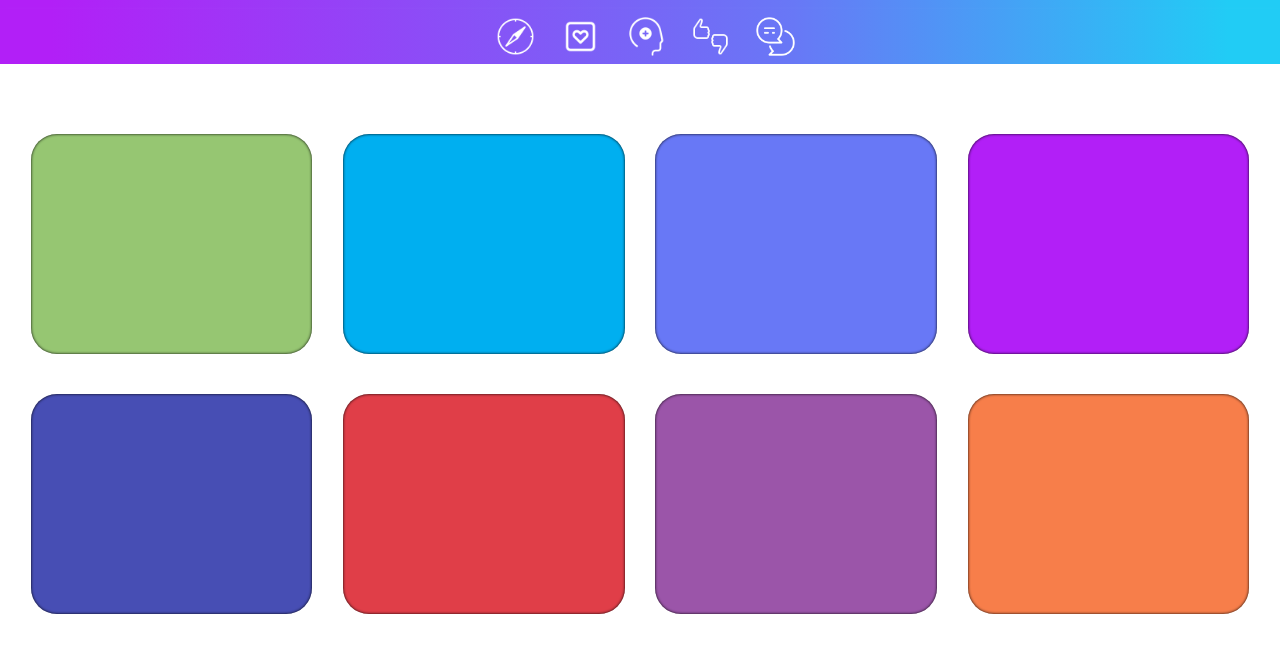
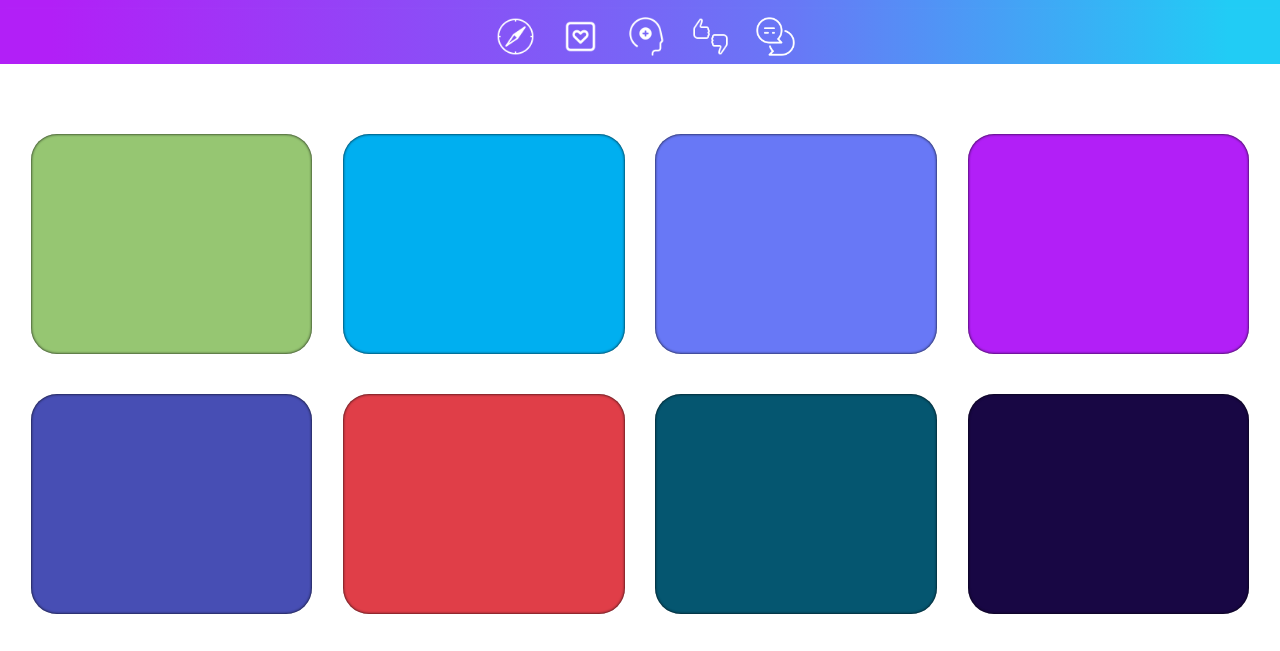
Before and after one commit to anwaar-dev/colorent, a plain HTML site: page index.html in a window 1280 px wide. Shown: the part 251-902 px from the top of the page. Drawn offline with nearby package versions, Linux system fonts and the light colour scheme.

Commit message:
thumbnail added SEO

```diff
--- a/index.html
+++ b/index.html
@@ -26,7 +26,7 @@
     <meta name="description" content="Things Get Better With Colors"/>
 	<meta property="og:title" content="Colorent">
 	<meta property="og:description" content="Things Get Better With Colors">
-	<meta property="og:image" content="icon.svg">
+	<meta property="og:image" content="thumbnail.png">
 	<meta property="og:url" content="https://colorent.netlify.app">
 	<meta name="twitter:card" content="summary_large_image">
 </head>
--- a/index.js
+++ b/index.js
@@ -56,6 +56,12 @@ let colors = [
   ['B21FF7','Anwaar'],
   ['474EB4','Anwaar'],
   ['E03E48','Anwaar'],
+  ['055670','Anwaar'],
+  ['180744','Anwaar'],
+  ['9707B2','Anwaar'],
+  ['014768','Anwaar'],
+  ['21A0CA','Anwaar'],
+  ['8A82E0','Anwaar'],
   ['9B55A9','Anwaar'],
   ['F77E4A','Anwaar'],
   ['27B26F','Anwaar'],
```
Also changed, not shown: thumbnail.png (added).
